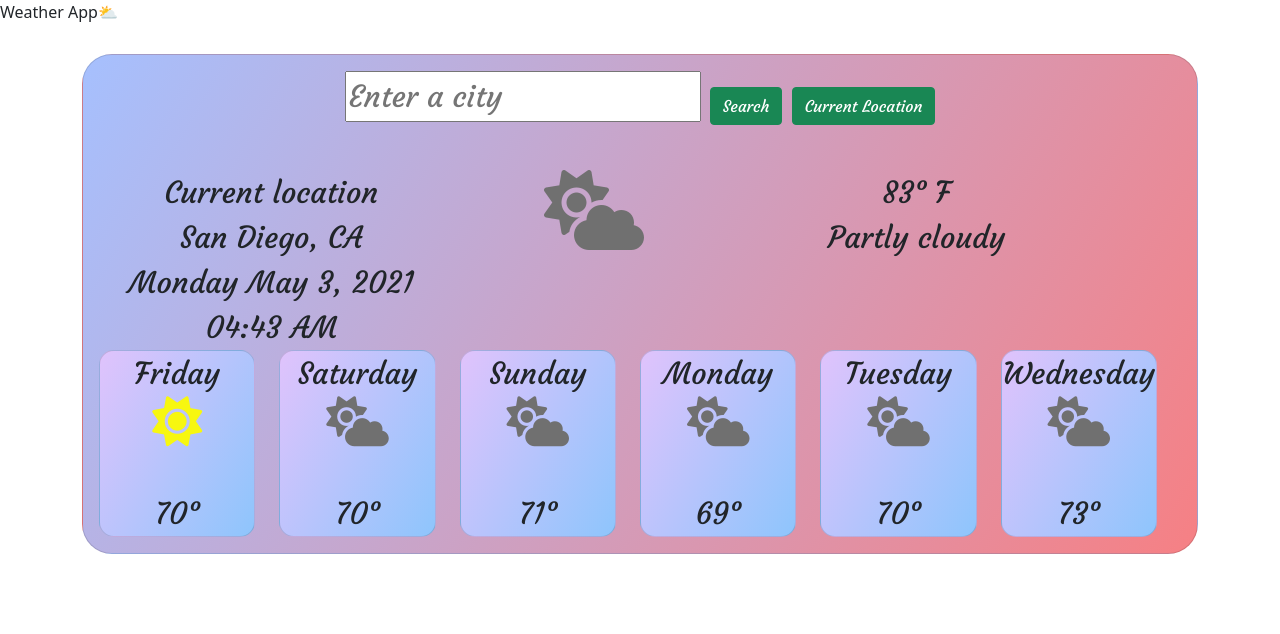
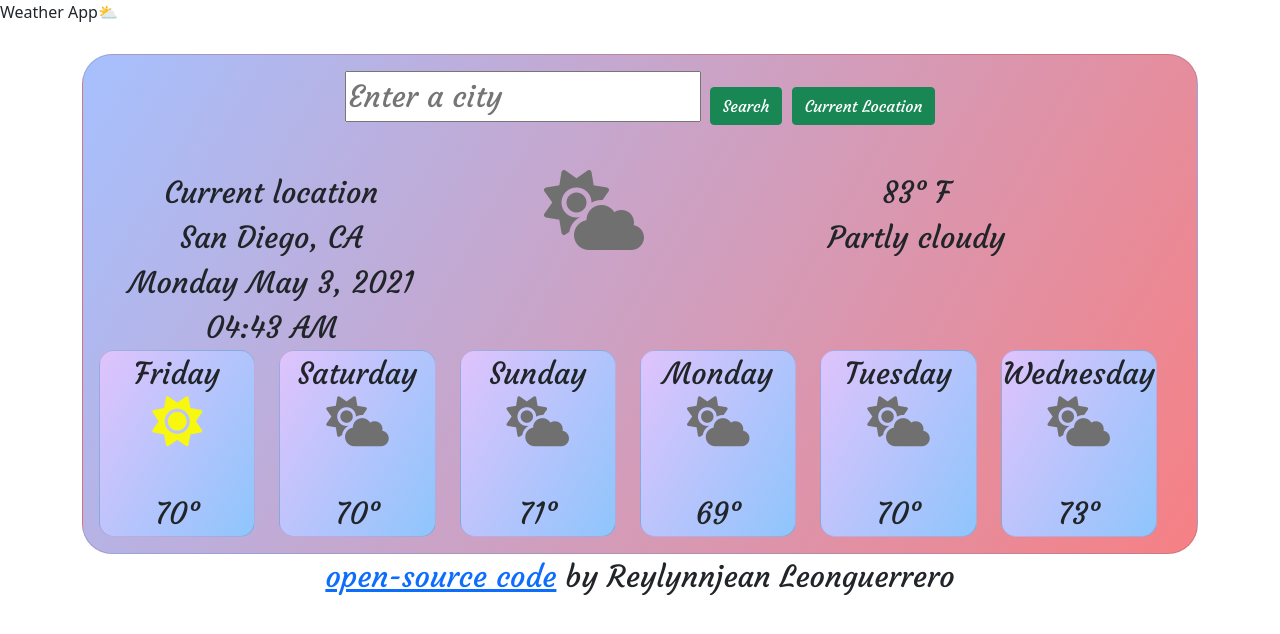
Before and after one commit to Leona671/my-weather-site, a plain HTML site: page index.html in a window 1280 px wide. Drawn offline with nearby package versions, Linux system fonts and the light colour scheme.

Commit message:
Added GitHub url to p

```diff
--- a/index.html
+++ b/index.html
@@ -104,6 +104,9 @@
         </div>
       </div>
     </div>
+    <p>
+      <a href="https://github.com/Leona671/my-weather-site">open-source code</a> by Reylynnjean Leonguerrero
+    </p>
   </body>
   <script
     src="https://kit.fontawesome.com/8da2602ef1.js"
```
